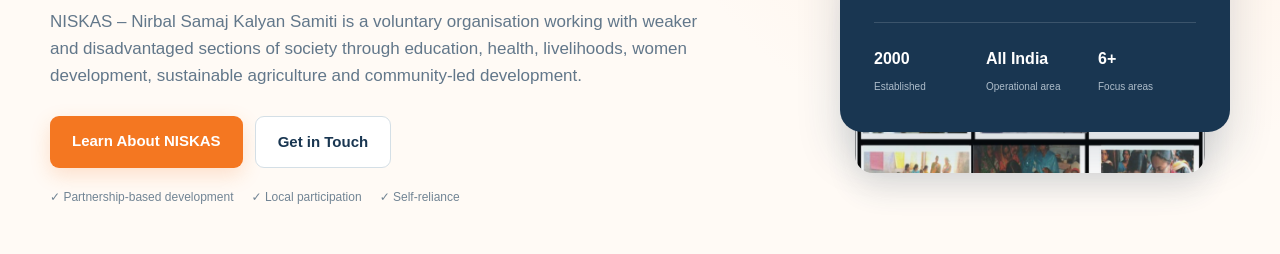
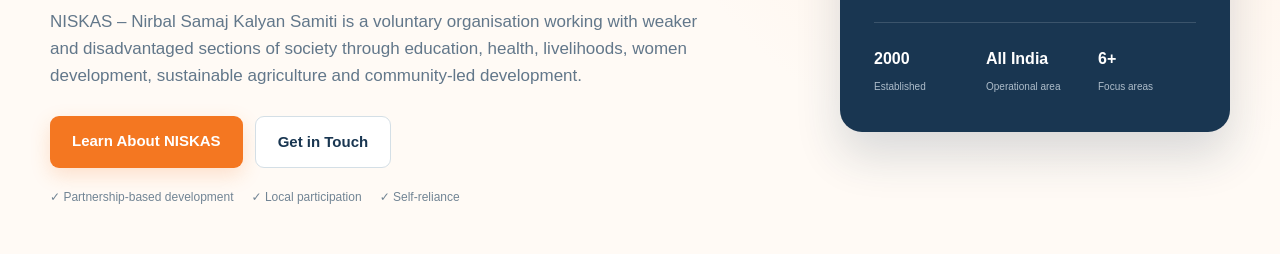
Before and after one commit to Niskasngo/Niskas, a plain HTML site: page index.html in a window 1280 px wide. Shown: the part 546-800 px from the top of the page. Drawn offline with Linux system fonts and the light colour scheme.

Commit message:
Hide hero photo by setting display to none

```diff
--- a/style.css
+++ b/style.css
@@ -37,8 +37,9 @@
 .vision-stats{display:grid;grid-template-columns:repeat(3,1fr);border-top:1px solid rgba(255,255,255,.15);margin-top:25px;padding-top:23px;gap:14px}
 .vision-stats strong{display:block;font-size:16px}
 .vision-stats small{color:#aebdca;font-size:10px}
-.hero-photo{position:absolute;right:25px;bottom:0;width:350px;height:190px;border-radius:18px;overflow:hidden;opacity:.98;box-shadow:0 15px 35px rgba(25,54,81,.15)}
-.hero-photo img{width:100%;height:100%;object-fit:cover}
+.hero-photo{
+  display:none;
+}
 .trust-strip{background:var(--navy);color:#fff}
 .trust-grid{display:grid;grid-template-columns:repeat(4,1fr)}
 .trust-grid>div{padding:25px 28px;border-right:1px solid rgba(255,255,255,.16)}
```
